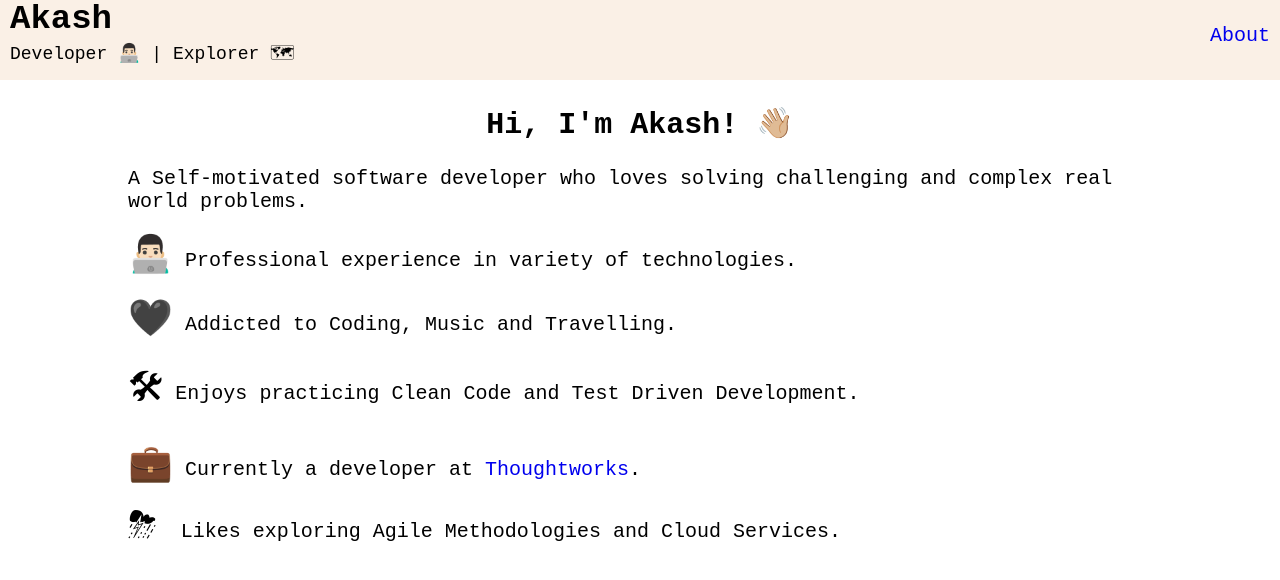
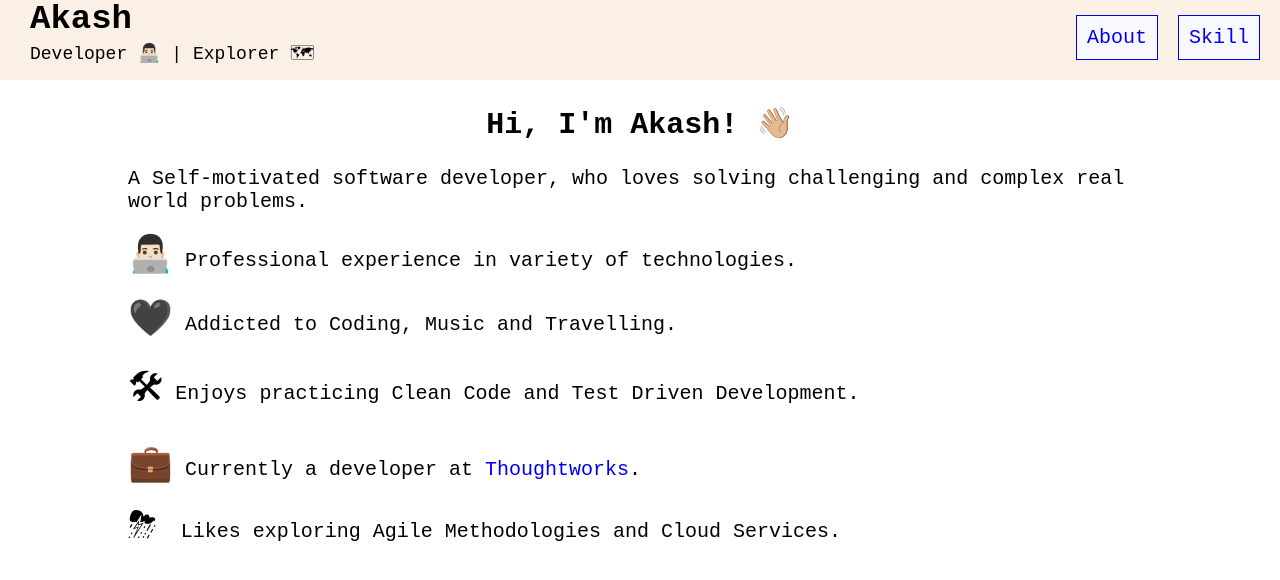
Before and after one commit to aakashthakare/aakashthakare.github.io, a Jekyll site: the page built from about.markdown, in a window 1280 px wide. Shown: the top 580 px of the page. Built offline with Jekyll 4.4.1, drawn with Linux system fonts in a browser that asks for light colours.

Commit message:
Create initial page for skills.

```diff
--- a/_includes/head.html
+++ b/_includes/head.html
@@ -1,6 +1,6 @@
 <head>
   <meta charset="utf-8">
-  <title>{{ title }}</title>
+  <title>{{ page.title }}</title>
 
   {% if layout.common-css %}
     {% for css in layout.common-css %}
--- a/_includes/navigation.html
+++ b/_includes/navigation.html
@@ -5,5 +5,6 @@
     Developer 👨🏻‍💻 | Explorer 🗺
 </div>
 <div class="nav-menu">
+    <a href="/skill" class="nav-link">Skill</a>
     <a href="/" class="nav-link">About</a>
 </div>
--- /dev/null
+++ b/_includes/skill-tile.html
@@ -0,0 +1,4 @@
+<div class="skill-tile">
+    <img src="http://localhost:4000{{ include.image }}" class="skill-tile-image">
+    <span class="skill-tile-title"> {{ include.title }} </span>
+</div>
--- a/about.markdown
+++ b/about.markdown
@@ -6,7 +6,7 @@ title: About Me
 
 <h2 style="text-align: center;">Hi, I'm Akash! 👋🏼</h2>
 
-A Self-motivated software developer who loves solving challenging and complex real world problems.
+A Self-motivated software developer, who loves solving challenging and complex real world problems.
 
 <span class="big-icon">👨🏻‍💻</span>  Professional experience in variety of technologies.
 
--- a/assets/css/common.css
+++ b/assets/css/common.css
@@ -22,7 +22,8 @@ body {
     font-size: 34px;
     font-weight: bold;
     z-index: 2;
-    padding-left: 10px
+    padding-left: 10px;
+    margin-left: 20px;
 }
 
 .nav-subtitle {
@@ -30,13 +31,17 @@ body {
     float: left;
     position: absolute;
     z-index: 1;
-    margin: 40px 0px 0px 10px;
+    margin: 40px 0px 0px 30px;
 }
 
 .nav-link {
     float: right;
     position: relative;
-    padding: 24px 10px 0 0;
+    padding: 10px;
+    border: 1px solid;
+    background: ghostwhite;
+    margin-top: 15px;
+    margin-right: 20px;
 }
 
 a {
@@ -46,3 +51,24 @@ a {
 .big-icon {
     font-size: 36px;
 }
+
+.skill-tile {
+    font-size: 30px;
+    float: left;
+    height: 250px;
+    width: 200px;
+    background: aliceblue;
+}
+
+.skill-tile-title {
+    float: left;
+    width: 100%;
+    white-space: normal;
+    text-align: center;
+    background: aliceblue;
+}
+
+.skill-tile-image {
+    height: 200px;
+    width: 200px;
+}
```
Also changed, not shown: skill.markdown (added, +42 -0 lines), assets/img/skill/aws.svg (added), assets/img/skill/css.svg (added), assets/img/skill/java.svg (added), assets/img/skill/jenkins.svg (added), assets/img/skill/mysql.svg (added), assets/img/skill/postgresql.svg (added), assets/img/skill/react.svg (added), assets/img/skill/redis.svg (added), assets/img/skill/sass.svg (added), assets/img/skill/spring.svg (added), 1 other file.
